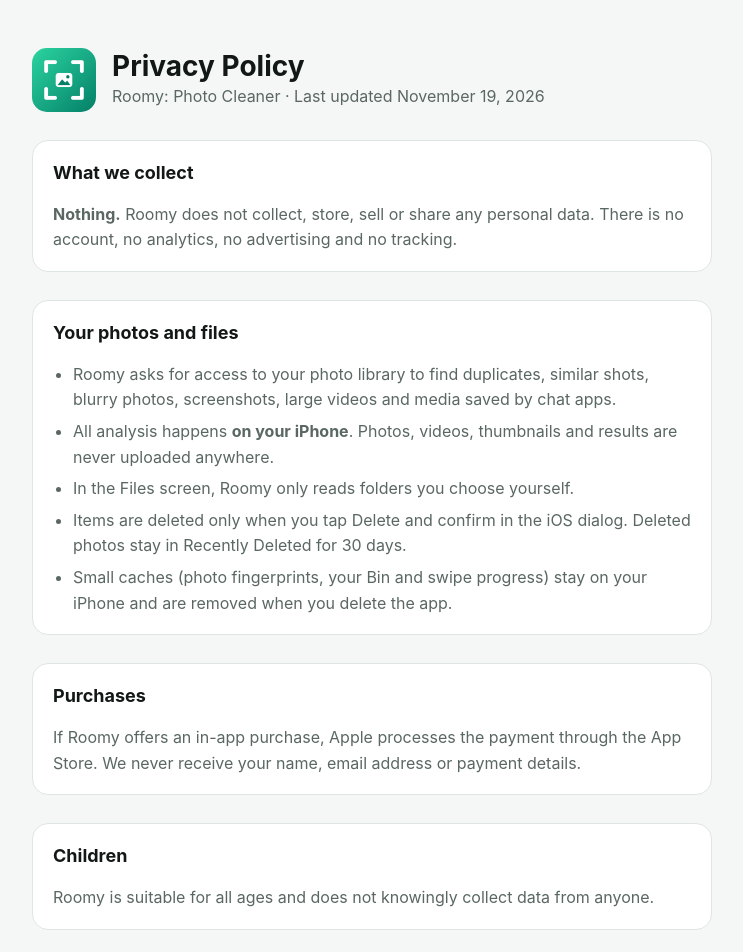
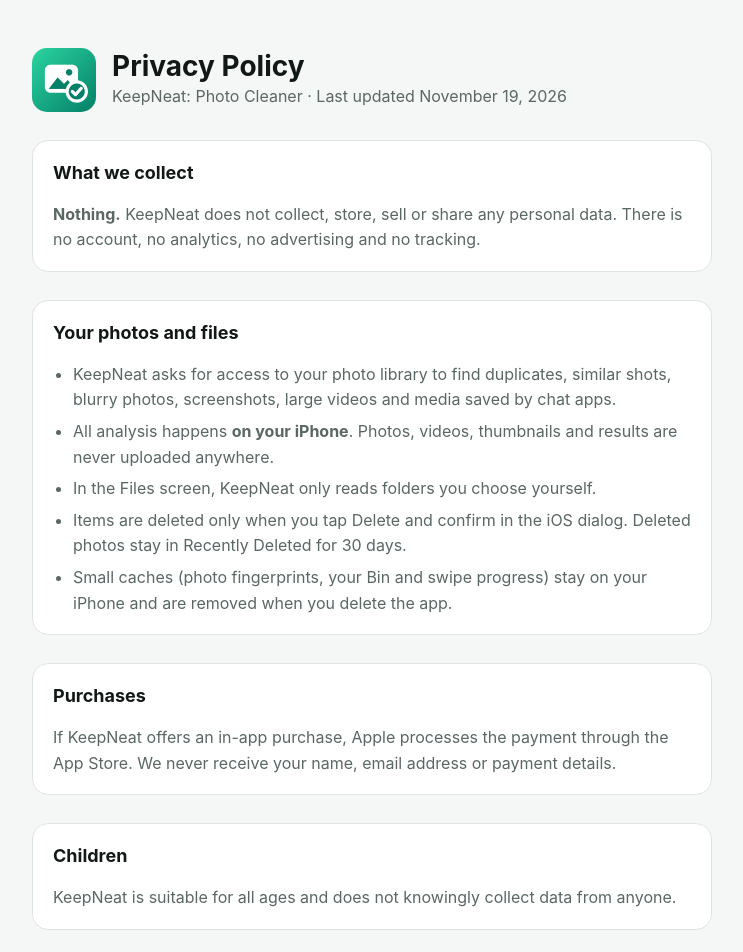
Before and after one commit to zekiozkllll0/app-support, a plain HTML site: page keepneat/privacy.html in a window 1280 px wide. Shown: the top 952 px of the page, without its empty margins (268-1011 px from the left). Drawn offline with Linux system fonts and the light colour scheme.

Commit message:
Rename app to KeepNeat: new logo, texts, pages and links
Co-Authored-By: Claude Opus 5.5 <noreply@anthropic.com>

```diff
--- a/photo-cleaner/privacy.html
+++ b/keepneat/privacy.html
@@ -3,8 +3,8 @@
 <head>
 <meta charset="utf-8">
 <meta name="viewport" content="width=device-width, initial-scale=1, viewport-fit=cover">
-<title>Roomy: Photo Cleaner · Privacy Policy</title>
-<meta name="description" content="Privacy policy for Roomy: Photo Cleaner. No data is collected.">
+<title>KeepNeat: Photo Cleaner · Privacy Policy</title>
+<meta name="description" content="Privacy policy for KeepNeat: Photo Cleaner. No data is collected.">
 <link rel="stylesheet" href="style.css">
 </head>
 <body>
@@ -13,21 +13,21 @@
     <img src="icon.png" alt="">
     <div>
       <h1>Privacy Policy</h1>
-      <p>Roomy: Photo Cleaner · Last updated November 19, 2026</p>
+      <p>KeepNeat: Photo Cleaner · Last updated November 19, 2026</p>
     </div>
   </header>
 
   <div class="card">
     <h2>What we collect</h2>
-    <p><b>Nothing.</b> Roomy does not collect, store, sell or share any personal data. There is no account, no analytics, no advertising and no tracking.</p>
+    <p><b>Nothing.</b> KeepNeat does not collect, store, sell or share any personal data. There is no account, no analytics, no advertising and no tracking.</p>
   </div>
 
   <div class="card">
     <h2>Your photos and files</h2>
     <ul>
-      <li>Roomy asks for access to your photo library to find duplicates, similar shots, blurry photos, screenshots, large videos and media saved by chat apps.</li>
+      <li>KeepNeat asks for access to your photo library to find duplicates, similar shots, blurry photos, screenshots, large videos and media saved by chat apps.</li>
       <li>All analysis happens <b>on your iPhone</b>. Photos, videos, thumbnails and results are never uploaded anywhere.</li>
-      <li>In the Files screen, Roomy only reads folders you choose yourself.</li>
+      <li>In the Files screen, KeepNeat only reads folders you choose yourself.</li>
       <li>Items are deleted only when you tap Delete and confirm in the iOS dialog. Deleted photos stay in Recently Deleted for 30 days.</li>
       <li>Small caches (photo fingerprints, your Bin and swipe progress) stay on your iPhone and are removed when you delete the app.</li>
     </ul>
@@ -35,12 +35,12 @@
 
   <div class="card">
     <h2>Purchases</h2>
-    <p>If Roomy offers an in-app purchase, Apple processes the payment through the App Store. We never receive your name, email address or payment details.</p>
+    <p>If KeepNeat offers an in-app purchase, Apple processes the payment through the App Store. We never receive your name, email address or payment details.</p>
   </div>
 
   <div class="card">
     <h2>Children</h2>
-    <p>Roomy is suitable for all ages and does not knowingly collect data from anyone.</p>
+    <p>KeepNeat is suitable for all ages and does not knowingly collect data from anyone.</p>
   </div>
 
   <div class="card">
```
Also changed, not shown: index.html (+2 -2 lines), keepneat/index.html (renamed from photo-cleaner/index.html, +3 -3 lines), keepneat/icon.png (added), keepneat/style.css (renamed from photo-cleaner/style.css), photo-cleaner/icon.png (deleted).
